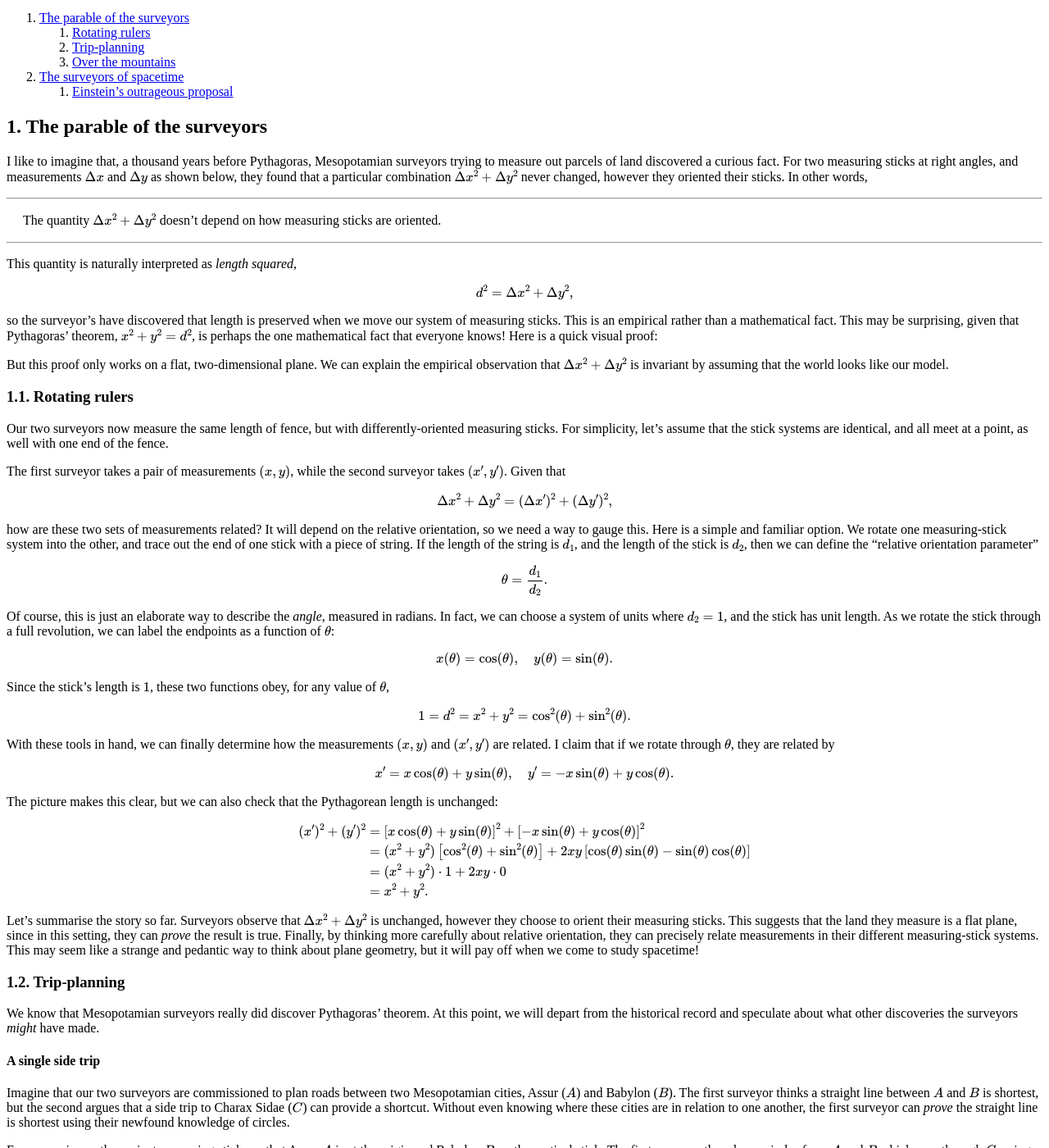
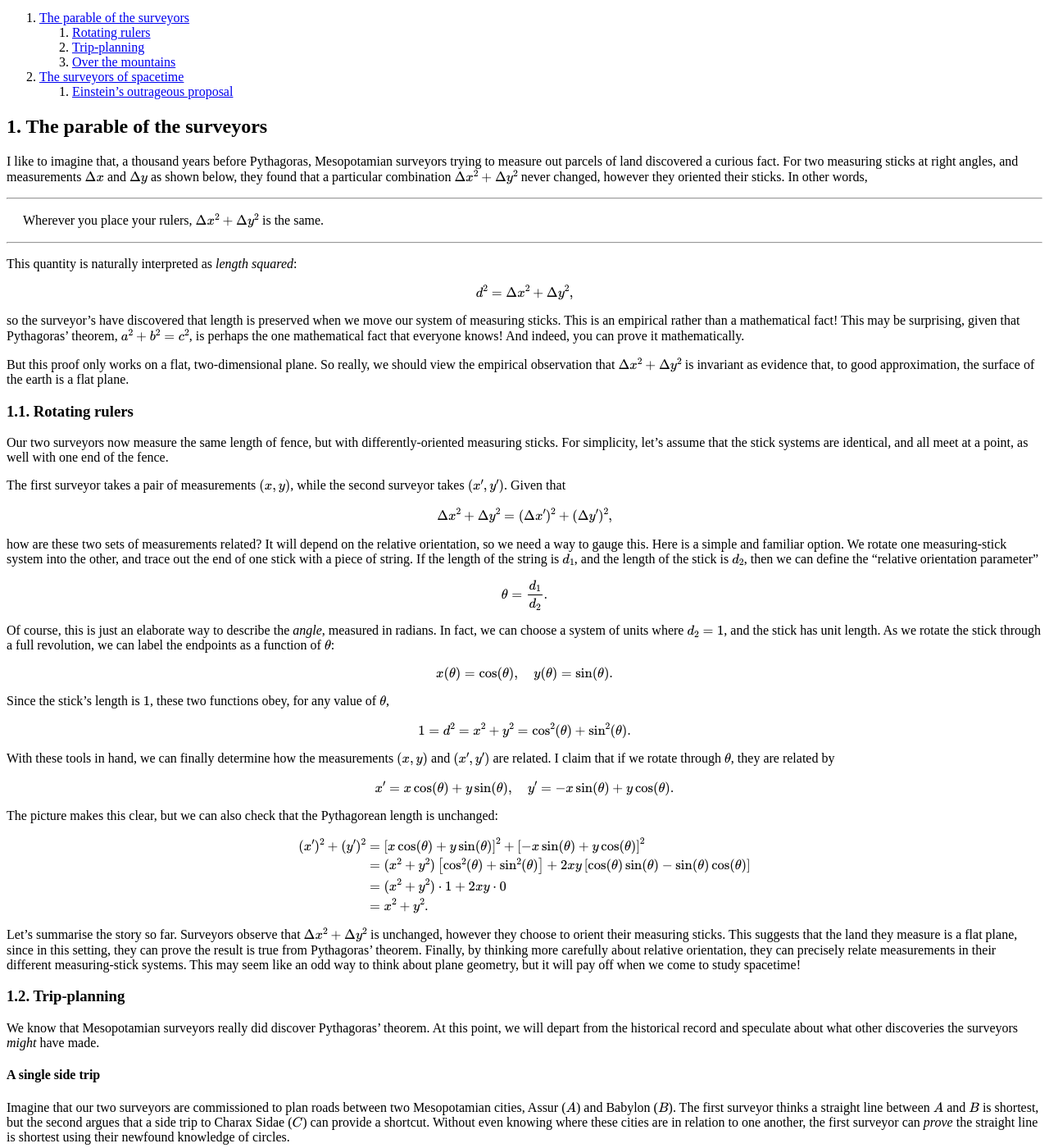
Before and after one commit to hapax/hapax.github.io, a Jekyll site: the page built from assets/maximal.md, in a window 1280 px wide and 1400 px high, scrolled down 568 px. Shown: the whole window at 82% size. Built offline with Jekyll 4.4.1, drawn with Linux system fonts in a browser that asks for light colours; our own code applies the rules of GitHub Pages for plain Markdown files; formulas are drawn with MathJax 3; a script that is not in the unit is left out; some of the changed text lies outside the part shown.

Commit message:
Update maximal.md

```diff
--- a/assets/maximal.md
+++ b/assets/maximal.md
@@ -32,13 +32,12 @@
 ---
 
 <span style="padding-left: 20px; display:block">
-The quantity $\Delta x^2 + \Delta y^2$ doesn't depend on how measuring
-sticks are oriented.
+Wherever you place your rulers, $\Delta x^2 + \Delta y^2$ is the same.
 </span>
 
 ---
 
-This quantity is naturally interpreted as *length squared*,
+This quantity is naturally interpreted as *length squared*:
 
 $$
 d^2 = \Delta x^2 + \Delta y^2,
@@ -46,14 +45,15 @@
 
 so the surveyor's have discovered that length is preserved when we
 move our system of measuring sticks.
-This is an empirical rather than a mathematical fact.
-This may be surprising, given that Pythagoras' theorem, $x^2 + y^2 =
-d^2$, is perhaps the one mathematical fact that everyone knows!
-Here is a quick visual proof:
+This is an empirical rather than a mathematical fact!
+This may be surprising, given that Pythagoras' theorem, $a^2 + b^2 =
+c^2$, is perhaps the one mathematical fact that everyone knows!
+And indeed, you can prove it mathematically.
 
 But this proof only works on a flat, two-dimensional plane.
-We can explain the empirical observation that $\Delta x^2 + \Delta
-y^2$ is invariant by assuming that the world looks like our model.
+So really, we should view the empirical observation that $\Delta x^2 +
+\Delta y^2$ is invariant as evidence that, to good approximation, the
+surface of the earth is a flat plane.
 
 ### 1.1. Rotating rulers<a id="sec-1-1" name="sec-1-1"></a>
 
@@ -126,11 +126,11 @@
 Surveyors observe that $\Delta x^2 + \Delta y^2$ is unchanged, however
 they choose to orient their measuring sticks.
 This suggests that the land they measure is a flat plane, since in
-this setting, they can *prove* the result is true.
+this setting, they can prove the result is true from Pythagoras' theorem.
 Finally, by thinking more carefully about relative
 orientation, they can precisely relate measurements in their
 different measuring-stick systems.
-This may seem like a strange and pedantic way to think about plane
+This may seem like an odd way to think about plane
 geometry, but it will pay off when we come to study spacetime!
 
 ### 1.2. Trip-planning <a id="sec-1-2" name="sec-1-2"></a>
@@ -341,14 +341,14 @@
 
 ---
 
-Einstein's famous insight
+This smells very similar to the statement that length does not depend
+on where we place our measuring sticks.
+We can mathematise accordingly!
+Instead of two measuring sticks at right angles, we'll measure
+length in a single direction with a ruler and duration with a clock,
+attached to the ruler.
 
-A
-
-Instead of two measuring sticks at right angles, a
-measuring system consisting of a single ruler and a clock.
-This leads to measurements of $\Delta x$ (on the ruler) and $\Delta t$
-(on the clock).
+Let's call the measurements of length and duration $(\Delta x, \Delta t)$.
 
 Recall that length is unchanged by rotation, and in particular, rotation of rulers.
 Similarly, if Einstein's proposal is true, the speed of light is
```
